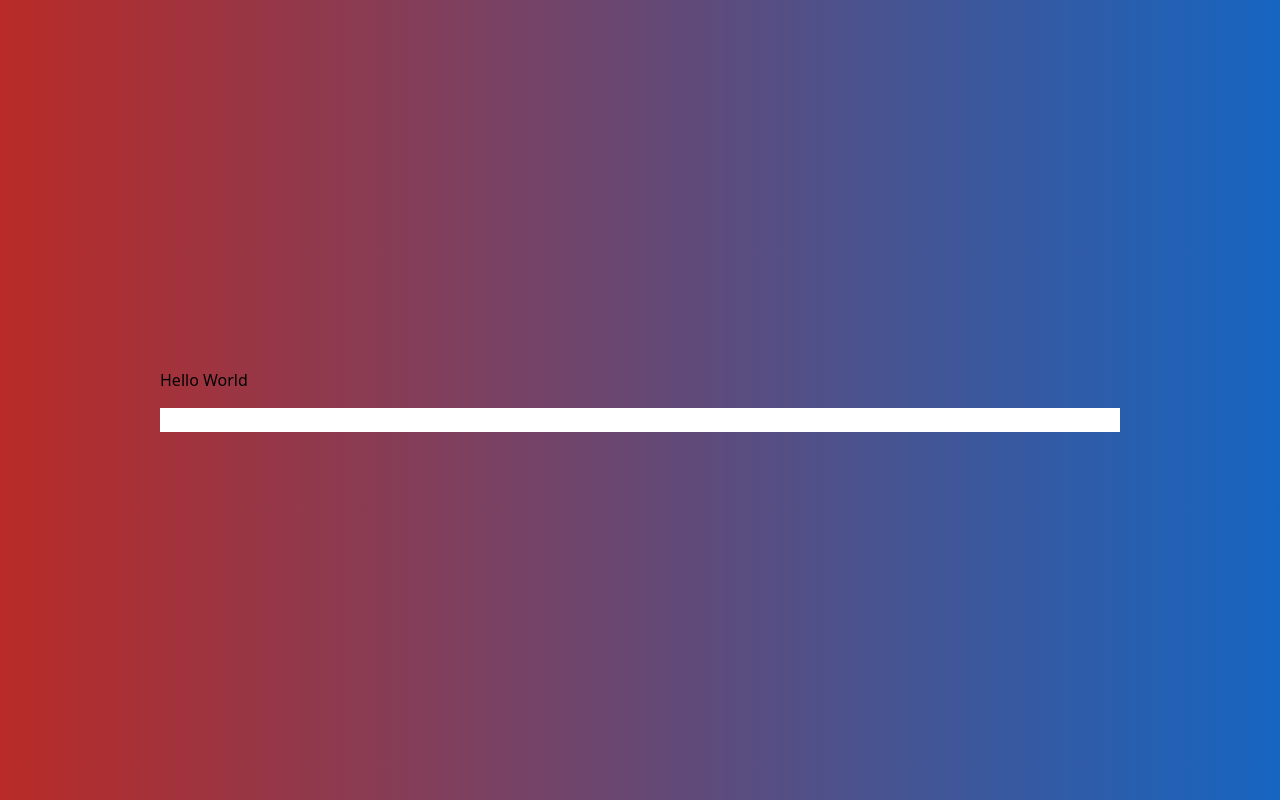
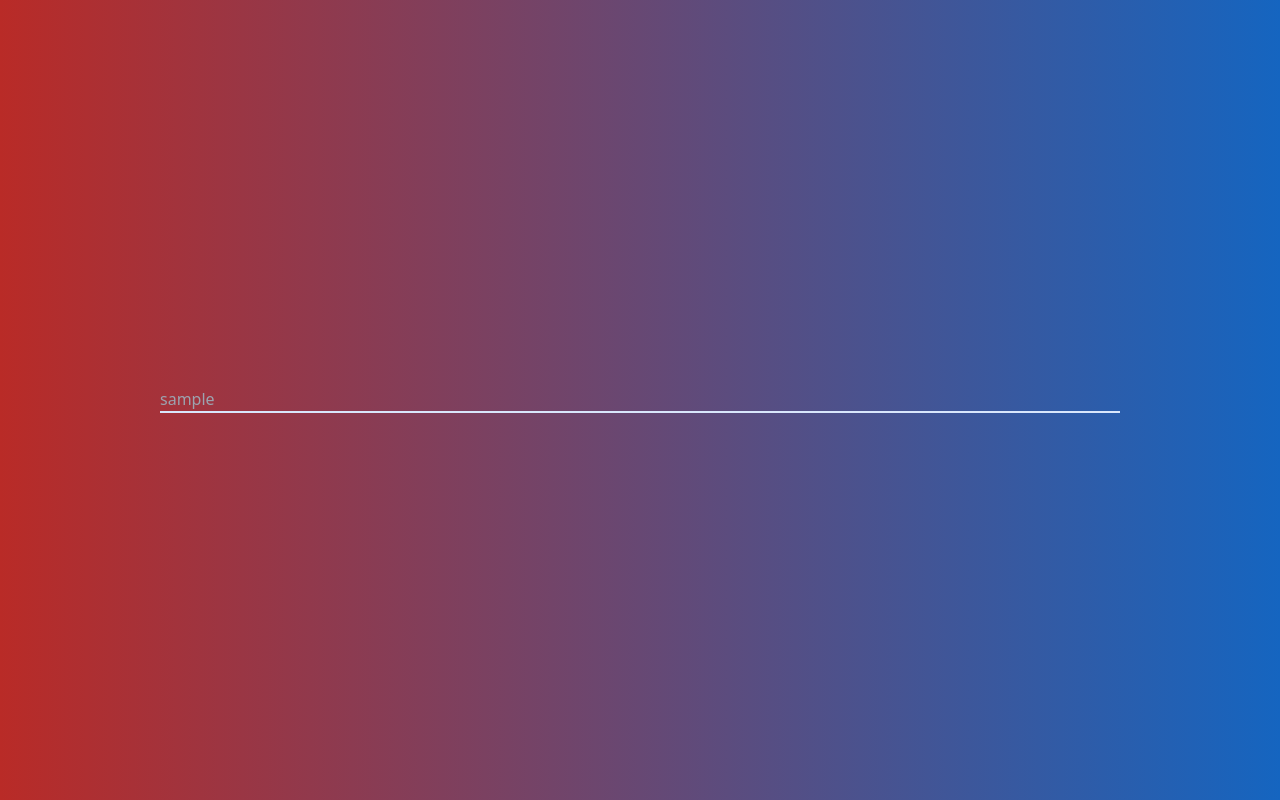
Before and after one commit to shoujo-saisyu-sensen/vim_study_app, a Next.js app: page / in a window 1280 px wide. Built offline with nearby package versions, Linux system fonts and the light colour scheme.

Commit message:
:wrench: add animation

```diff
--- a/src/components/pages/top/index.tsx
+++ b/src/components/pages/top/index.tsx
@@ -4,9 +4,8 @@ export const Top: React.FC = () => {
   return (
     <div>
       <div className={`w-screen h-screen flex flex-col justify-center gap-4 p-40 ${style.topWrapper}`}>
-      <h1>Hello World</ h1>
-      <input type="text" />
-    </ div>
+        <input type="text" className={style.answerInput} placeholder='sample'/>
+      </ div>
     </div>
   );
 };
--- a/src/components/pages/top/styles.module.scss
+++ b/src/components/pages/top/styles.module.scss
@@ -2,4 +2,37 @@
   background: #b92b27;
   background: -webkit-linear-gradient(to right, #b92b27, #1565c0);
   background: linear-gradient(to right, #b92b27, #1565c0);
+
+  > .answerInput {
+    border: none;
+    outline: none;
+    background-color: transparent;
+    border-bottom: 2px solid #d9e7fc;
+    animation: borderUnFocus 0.3s linear forwards;
+  }
+
+  > .answerInput:focus {
+    border-bottom: 2px solid #d9e7fc;
+    animation: borderFocus 0.3s linear forwards;
+  }
 }
+
+@keyframes borderFocus {
+  0% {
+    border-bottom: 2px solid #d9e7fc;
+  }
+
+  100% {
+    border-bottom: 2px solid #1565c0;
+  }
+}
+
+@keyframes borderUnFocus {
+  0% {
+    border-bottom: 2px solid #1565c0;
+  }
+
+  100% {
+    border-bottom: 2px solid #d9e7fc;
+  }
+}
```
